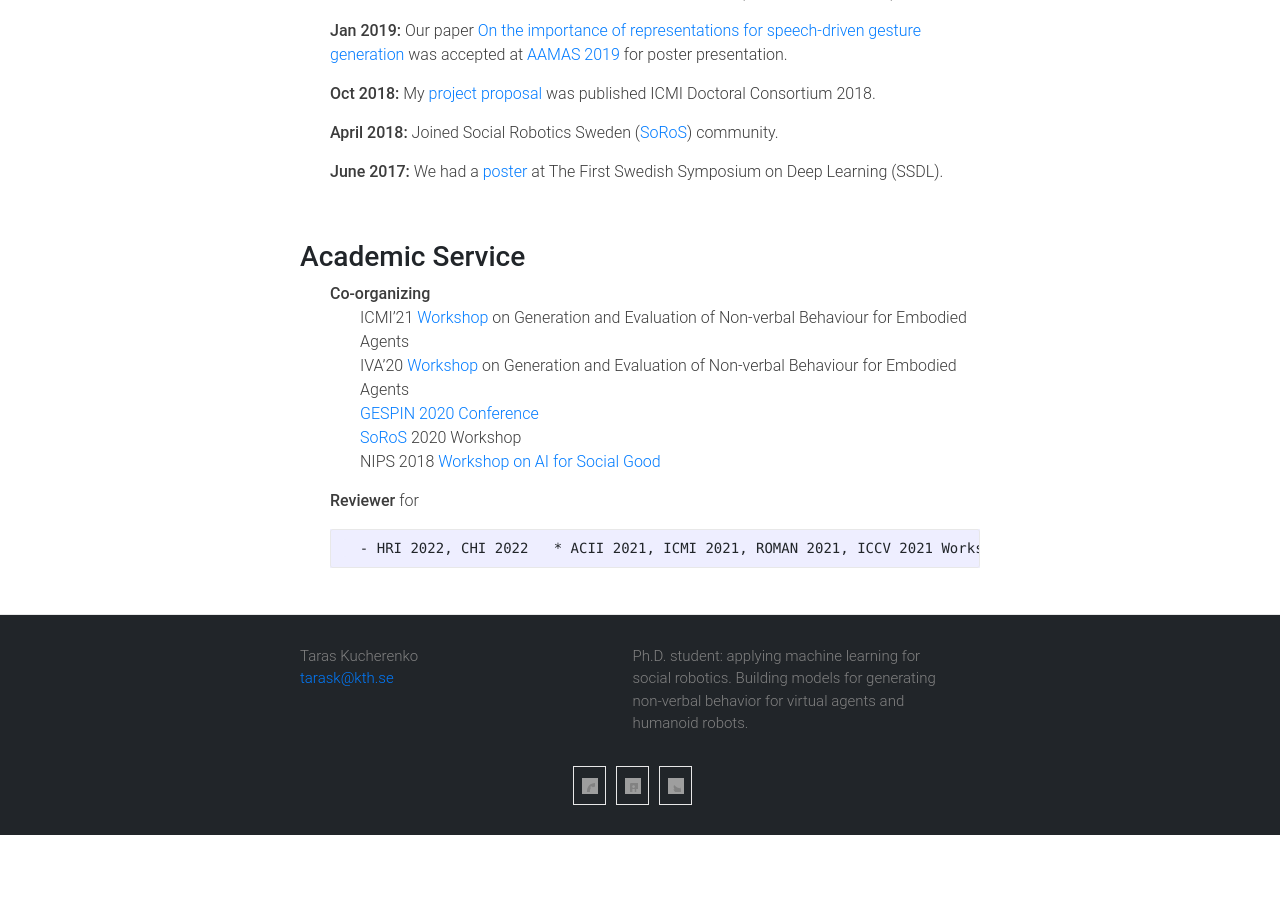
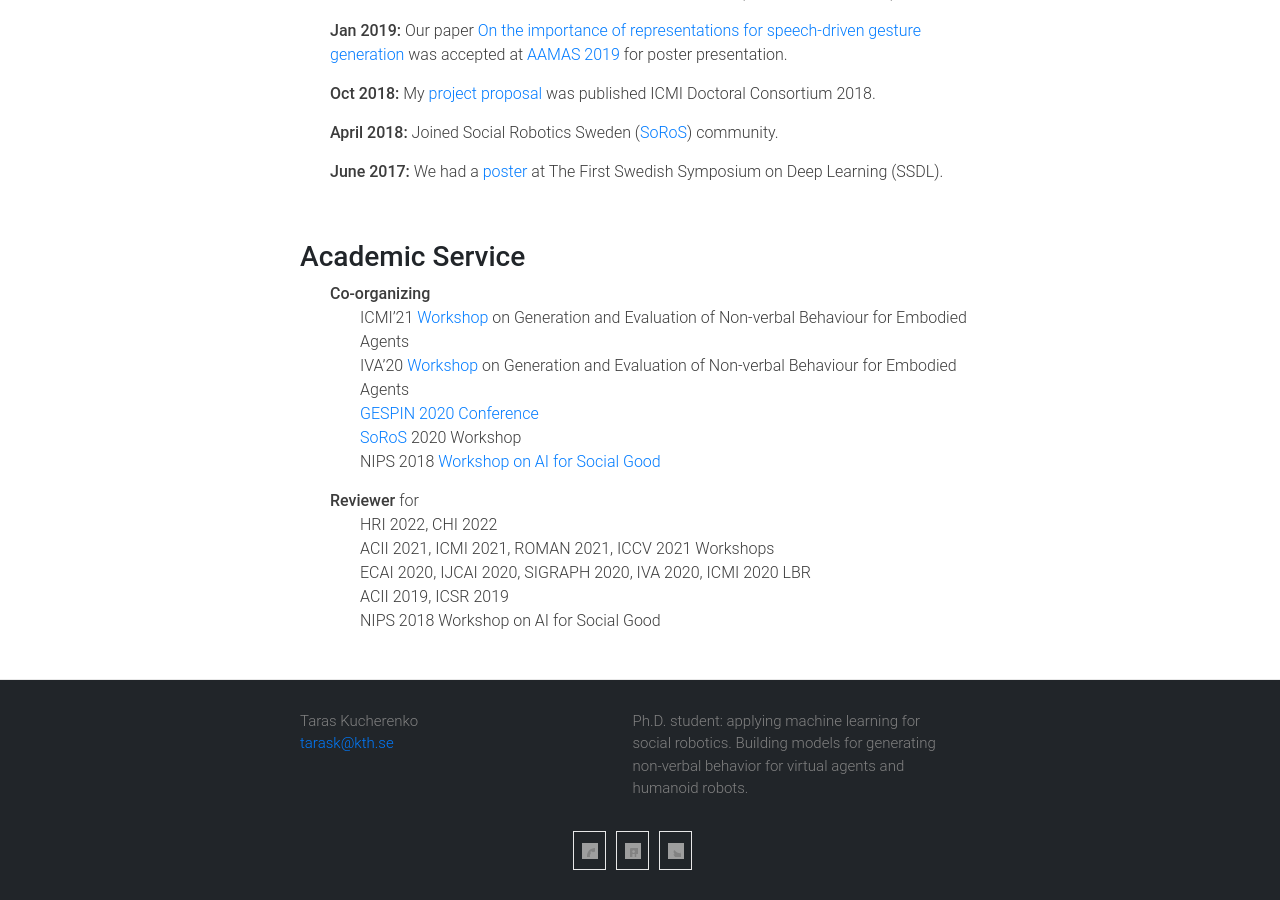
Before and after one commit to Svito-zar/Svito-zar.github.io, a Jekyll site: the page built from index.md, in a window 1280 px wide and 900 px high, scrolled down 2350 px. Built offline with Jekyll 4.4.1, drawn with Linux system fonts in a browser that asks for light colours; nearby versions of some CDN libraries; before the commit the page ends 3185 px from its top, so only the background shows below that.

Commit message:
Slightly update the website

```diff
--- a/index.md
+++ b/index.md
@@ -77,9 +77,8 @@ Currently, I am doing an internship at Microsoft Research in Reading, the UK. I
 
 
 * <strong> Reviewer </strong> for
-
-        - HRI 2022, CHI 2022
-	* ACII 2021, ICMI 2021, ROMAN 2021, ICCV 2021 Workshops
-	* ECAI 2020, IJCAI 2020, SIGRAPH 2020, IVA 2020, ICMI 2020 LBR
-	* ACII 2019, ICSR 2019
-	* NIPS 2018 Workshop on AI for Social Good
+    - HRI 2022, CHI 2022
+    - ACII 2021, ICMI 2021, ROMAN 2021, ICCV 2021 Workshops
+    - ECAI 2020, IJCAI 2020, SIGRAPH 2020, IVA 2020, ICMI 2020 LBR
+    - ACII 2019, ICSR 2019
+    - NIPS 2018 Workshop on AI for Social Good
```
